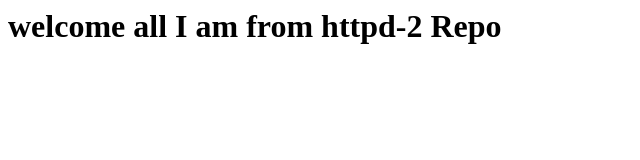
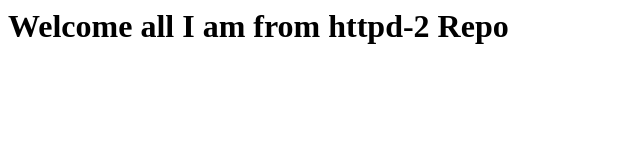
Before and after one commit to shitald17/httpd-2, a plain HTML site: page index.html in a window 1280 px wide. Shown: the whole page, without its empty margins (0-640 px from the left). Drawn offline with Linux system fonts and the light colour scheme.

Commit message:
Update index.html
added changes

```diff
--- a/index.html
+++ b/index.html
@@ -1 +1 @@
-<h1>welcome all I am from httpd-2 Repo<h1>
+<h1>Welcome all I am from httpd-2 Repo<h1>
```
